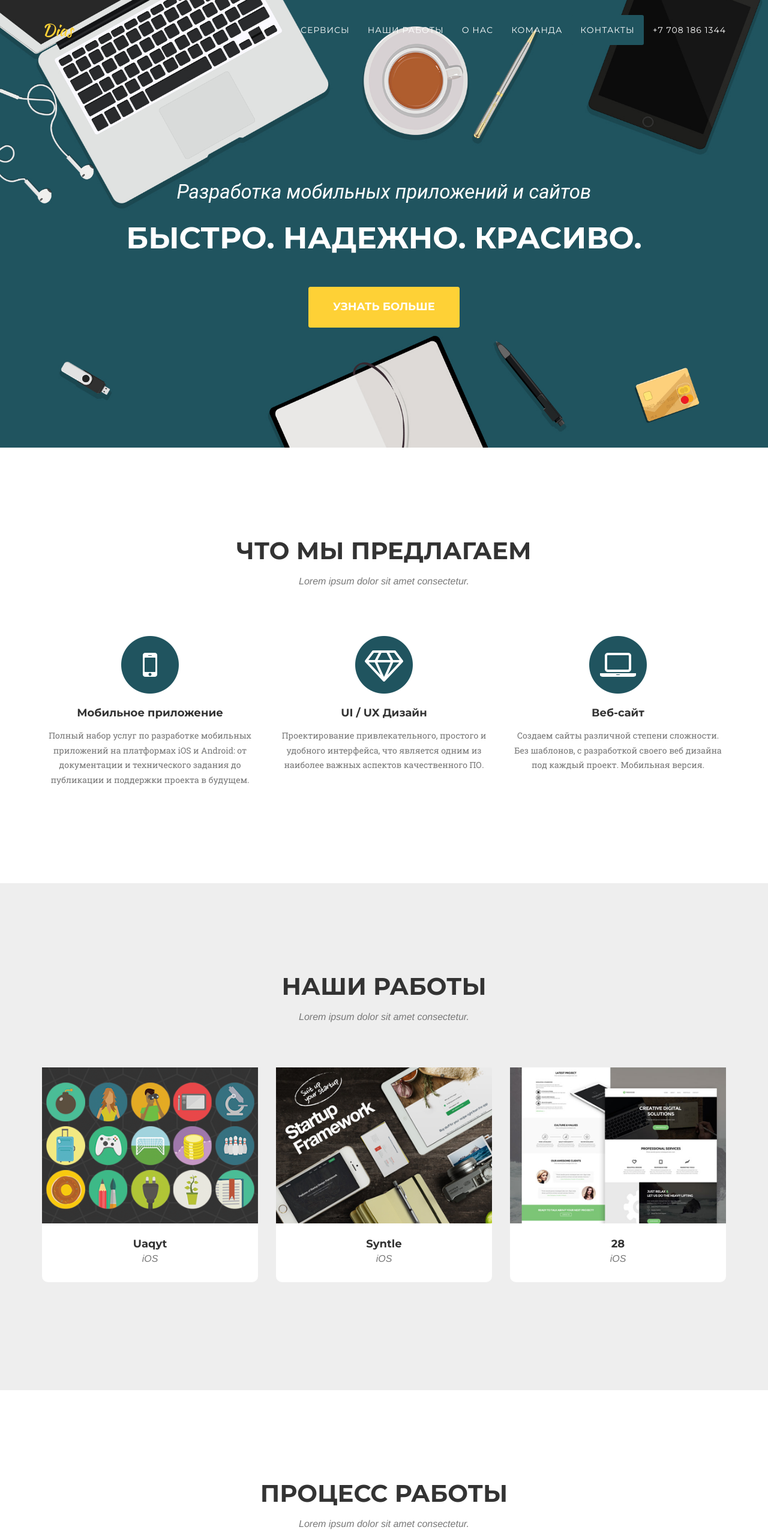
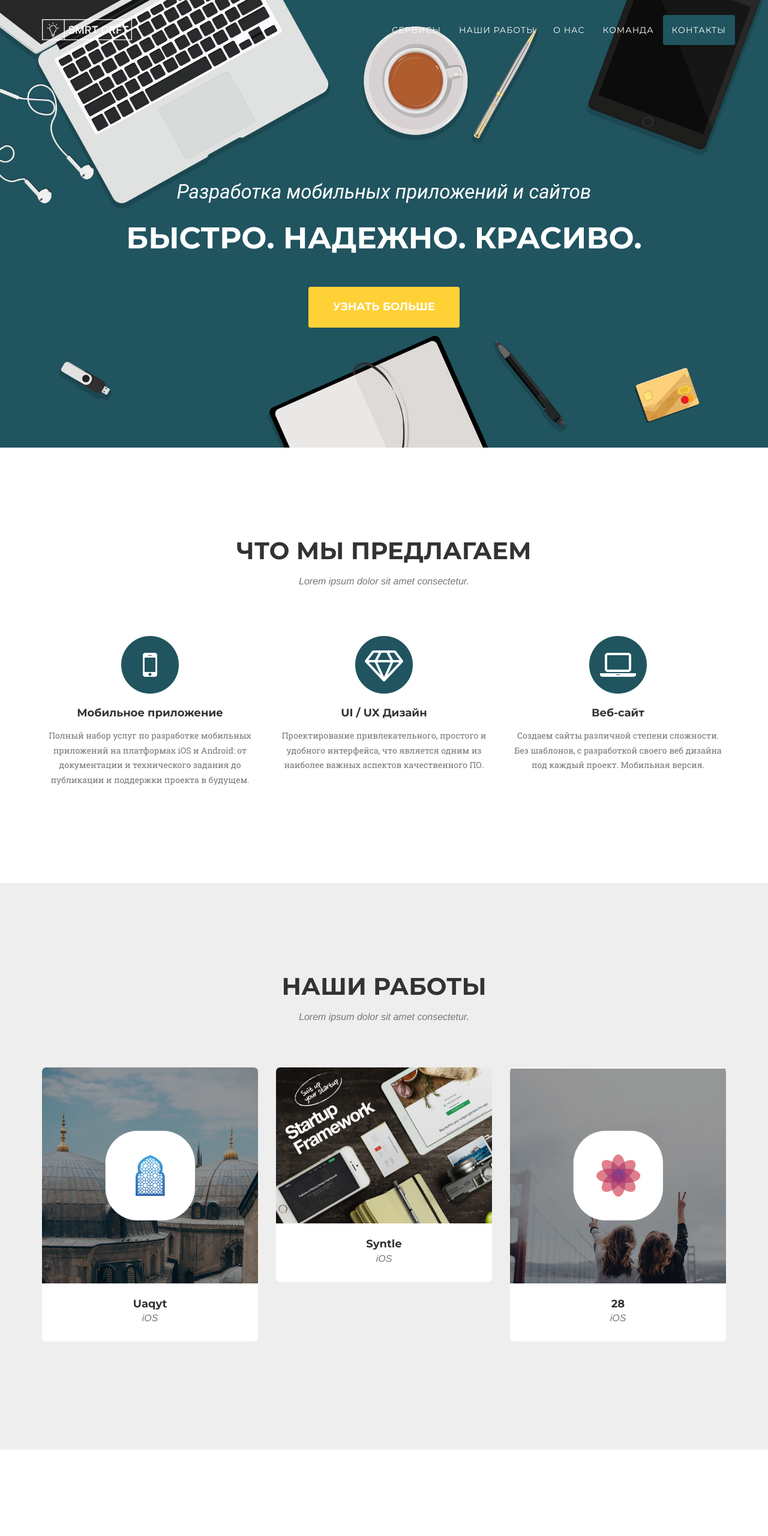
Before and after one commit to dosymbaev/smrtcrft, a website: page index.html in a window 1280 px wide. Shown: the top 2560 px of the page at 60% size. Drawn offline with nearby package versions, Linux system fonts and the light colour scheme; a web font is replaced by a local one.

Commit message:
logo added, border corners in porfolio, images added

```diff
--- a/css/agency.css
+++ b/css/agency.css
@@ -197,6 +197,9 @@ fieldset[disabled] .btn-xl.active {
   color: white;
   background-color: #19424a;
 }
+.img-responsive {
+  border-radius: 7px 7px 0 0;
+}
 @media (min-width: 768px) {
   .navbar-custom {
     background-color: transparent;
@@ -215,6 +218,11 @@ fieldset[disabled] .btn-xl.active {
   .navbar-custom .navbar-nav > .active > a {
     border-radius: 3px;
   }
+
+}
+.img-logo {
+  width: 150px;
+  margin-top: -8px;
 }
 @media (min-width: 768px) {
   .navbar-custom.affix {
@@ -321,6 +329,7 @@ section h3.section-subheading {
   transition: all ease 0.5s;
   -webkit-transition: all ease 0.5s;
   -moz-transition: all ease 0.5s;
+  border-radius: 7px 7px 0 0;
 }
 #portfolio .portfolio-item .portfolio-link .portfolio-hover:hover {
   opacity: 1;
@@ -348,7 +357,7 @@ section h3.section-subheading {
   background-color: white;
   text-align: center;
   padding: 25px;
-  border-radius: 0 0 10px 10px;
+  border-radius: 0 0 7px 7px;
 }
 #portfolio .portfolio-item .portfolio-caption h4 {
   text-transform: none;
@@ -557,7 +566,6 @@ section h3.section-subheading {
 }
 .team-member img {
   margin: 0 auto;
-  border: 7px solid white;
 }
 .team-member h4 {
   margin-top: 25px;
--- a/index.html
+++ b/index.html
@@ -43,7 +43,7 @@
                 <button type="button" class="navbar-toggle" data-toggle="collapse" data-target="#bs-example-navbar-collapse-1">
                     <span class="sr-only">Toggle navigation</span> <i class="fa fa-bars"></i> Меню
                 </button>
-                <a class="navbar-brand page-scroll" href="#page-top">Dias</a>
+                <a class="navbar-brand page-scroll" href="#page-top"><img src="img/logo.png" class="img-logo" alt=""/></a>
             </div>
 
             <!-- Collect the nav links, forms, and other content for toggling -->
@@ -67,9 +67,9 @@
                     <li>
                         <a class="page-scroll" href="#contact">Контакты</a>
                     </li>
-                    <li>
+                    <!-- <li>
                         <a class="page-scroll" href="#">+7 708 186 1344</a>
-                    </li>
+                    </li> -->
                 </ul>
             </div>
             <!-- /.navbar-collapse -->
@@ -143,7 +143,7 @@
                                 <i class="fa fa-info fa-3x"></i>
                             </div>
                         </div>
-                        <img src="img/portfolio/roundicons.png" class="img-responsive" alt="">
+                        <img src="img/portfolio/uaqyt.png" class="img-responsive" alt="">
                     </a>
                     <div class="portfolio-caption">
                         <h4>Uaqyt</h4>
@@ -171,7 +171,7 @@
                                 <i class="fa fa-info fa-3x"></i>
                             </div>
                         </div>
-                        <img src="img/portfolio/treehouse.png" class="img-responsive" alt="">
+                        <img src="img/portfolio/28.png" class="img-responsive" alt="">
                     </a>
                     <div class="portfolio-caption">
                         <h4>28</h4>
```
Also changed, not shown: img/logo.png (added), img/portfolio/28.png (added), img/portfolio/uaqyt.png (added).
